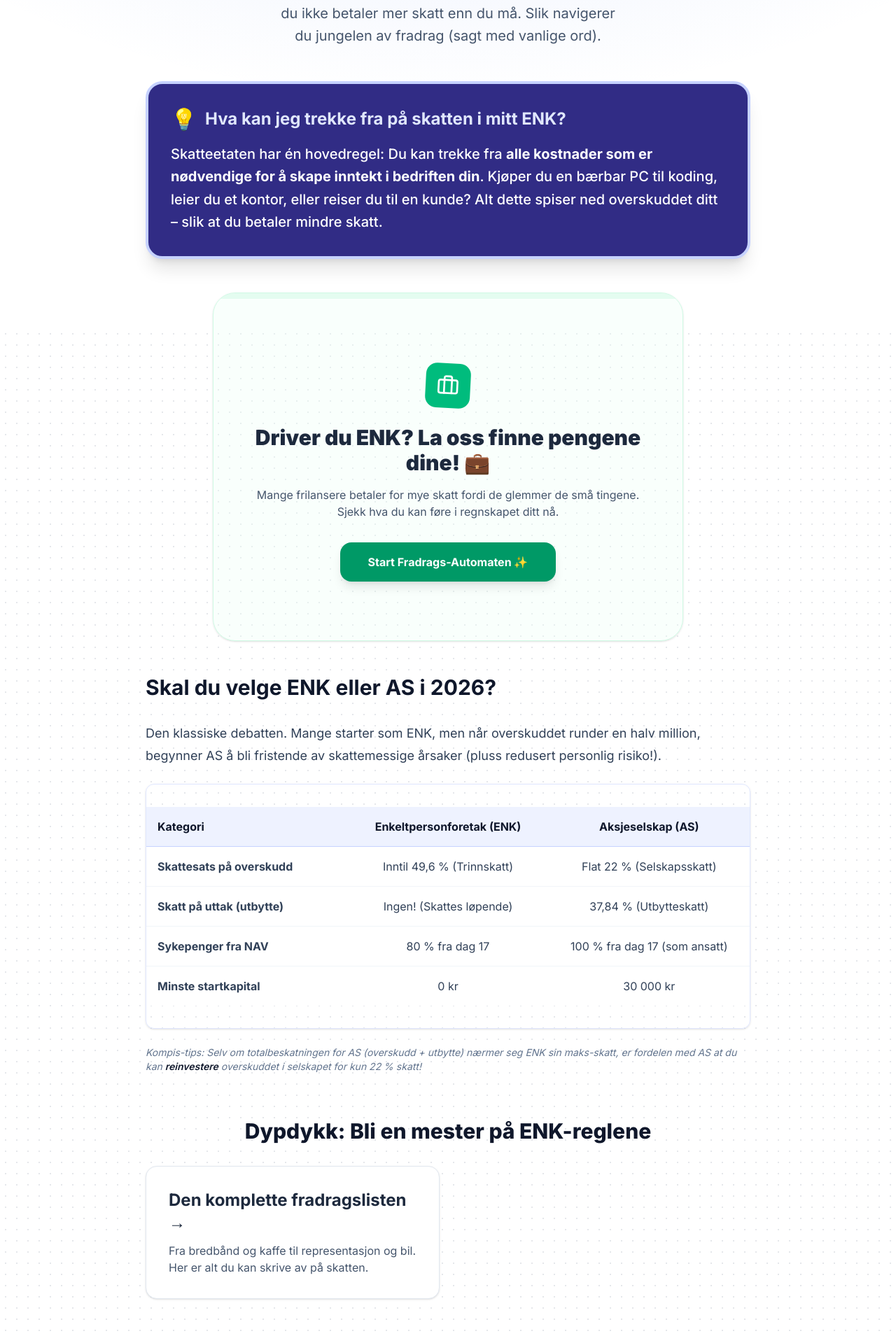
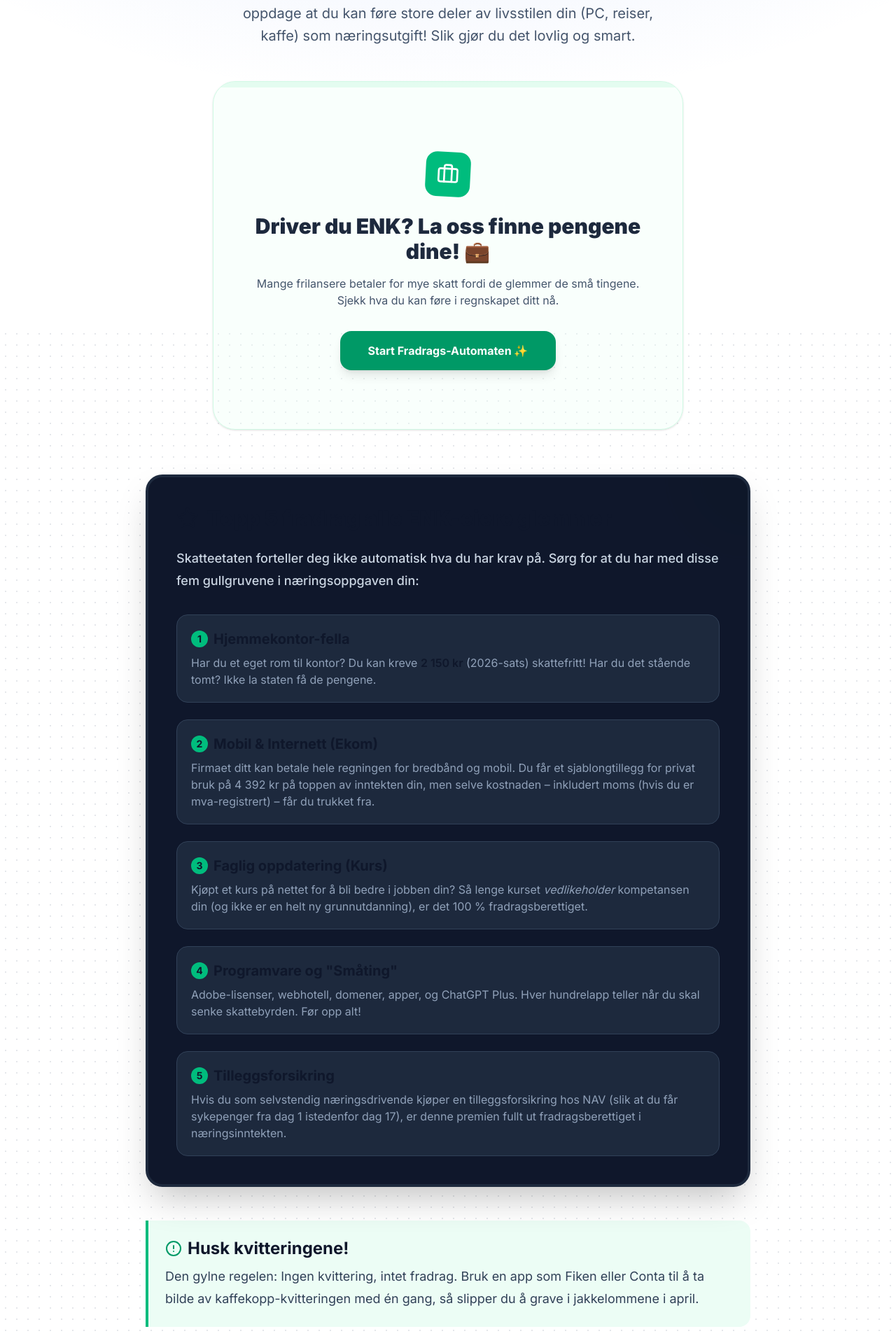
Before and after one commit to Svenn0x/Smartskatt-Antigravity, a Next.js app: page /frilans in a window 1280 px wide. Shown: the part 331-2240 px from the top of the page at 70% size. Built offline with nearby package versions, Linux system fonts and the light colour scheme.

Commit message:
feat: complete freelance hub with deduction wizard

```diff
--- a/app/frilans/page.tsx
+++ b/app/frilans/page.tsx
@@ -1,12 +1,12 @@
 import type { Metadata } from 'next';
 import Link from 'next/link';
-import { ArrowRight, CheckCircle2 } from 'lucide-react';
+import { ArrowRight, Info, CheckCircle2, Star, AlertCircle } from 'lucide-react';
 import EnkDeduction from '@/components/EnkDeduction';
 import Script from 'next/script';
 
 export const metadata: Metadata = {
-  title: 'Frilans og ENK: Fradrag og skatt i 2026',
-  description: 'Slik maksimerer du fradragene for enkeltpersonforetak (ENK). Finn skjulte penger til hjemmekontor, utstyr og bil.',
+  title: 'Frilans-guiden: Maksimalt utbytte av ditt ENK i 2026 🚀',
+  description: 'Skatt er ikke kjipt hvis du vet hva du kan trekke fra! Her er topp 5 fradrag for Enkeltpersonforetak og vår interaktive fradrags-automat.',
   alternates: {
     canonical: 'https://smartskatt.no/frilans',
   },
@@ -22,7 +22,15 @@ export default function FrilansPillarPage() {
         name: 'Hva kan jeg trekke fra på skatten i mitt ENK?',
         acceptedAnswer: {
           '@type': 'Answer',
-          text: 'Som innehaver av et ENK kan du trekke fra alle utgifter som er direkte knyttet til inntektens ervervelse. Dette inkluderer blant annet hjemmekontor (2 150 kr standardfradrag i 2026), elektronikk, programvare, yrkesreiser og kurs.'
+          text: 'Som innehaver av et ENK kan du trekke fra alle utgifter som er nødvendige for å skape inntekt i bedriften. Dette inkluderer hjemmekontor, elektronikk, programvare, yrkesreiser, og kurs.'
+        }
+      },
+      {
+        '@type': 'Question',
+        name: 'Hva er standardfradraget for hjemmekontor i 2026?',
+        acceptedAnswer: {
+          '@type': 'Answer',
+          text: 'I 2026 er standardfradraget (sjablongfradraget) for hjemmekontor 2 150 kroner, forutsatt at du har et eksklusivt rom i boligen som kun benyttes til jobb.'
         }
       }
     ]
@@ -37,44 +45,98 @@ export default function FrilansPillarPage() {
       />
 
       <header className="mb-12 text-center">
-        <div className="inline-flex items-center space-x-2 bg-indigo-50 text-indigo-700 px-3 py-1 rounded-full text-sm font-bold mb-4">
+        <div className="inline-flex items-center space-x-2 bg-emerald-50 text-emerald-700 px-3 py-1 rounded-full text-sm font-bold mb-4">
           <span>💼 Frilans & Enkeltpersonforetak</span>
         </div>
         <h1 className="text-4xl md:text-5xl font-extrabold text-slate-900 mb-6 tracking-tight leading-tight text-balance">
-          Skatteguiden for ENK: Få med deg hvert eneste fradrag i 2026
+          Frilans-guiden: Maksimalt utbytte av ditt ENK i 2026 🚀
         </h1>
         <p className="text-xl text-slate-600 max-w-2xl mx-auto leading-relaxed text-balance mb-4">
-          Driver du for deg selv? Gratulerer! Men pass på at du ikke betaler mer skatt enn du må. Slik navigerer du jungelen av fradrag (sagt med vanlige ord).
+          Mange tror at skatt er kjipt. Men vet du hva som er gøy? Å oppdage at du kan føre store deler av livsstilen din (PC, reiser, kaffe) som næringsutgift! Slik gjør du det lovlig og smart.
         </p>
       </header>
 
-      {/* AEO-Snippet: Direct Answer */}
-      <div className="bg-indigo-900 text-white p-8 rounded-3xl mb-12 shadow-xl border-4 border-indigo-200">
-        <h2 className="text-2xl font-bold mt-0 mb-4 text-indigo-100 flex items-center">
-          <span className="text-3xl mr-3">💡</span>
-          Hva kan jeg trekke fra på skatten i mitt ENK?
-        </h2>
-        <p className="text-xl font-medium mb-0 leading-relaxed">
-          Skatteetaten har én hovedregel: Du kan trekke fra <strong>alle kostnader som er nødvendige for å skape inntekt i bedriften din</strong>. Kjøper du en bærbar PC til koding, leier du et kontor, eller reiser du til en kunde? Alt dette spiser ned overskuddet ditt – slik at du betaler mindre skatt.
-        </p>
-      </div>
-
+      {/* Fradrags-Automaten */}
       <EnkDeduction />
 
-      <article className="prose prose-slate prose-lg max-w-none prose-a:text-indigo-600 prose-headings:text-slate-900 mb-16 mt-12">
+      <article className="prose prose-slate prose-lg max-w-none prose-a:text-emerald-600 prose-headings:text-slate-900 mb-16 mt-16">
+
+        {/* AEO: Topp 5 glemte fradrag */}
+        <div className="bg-slate-900 text-white p-8 md:p-10 rounded-3xl shadow-2xl relative overflow-hidden my-12 border-4 border-slate-800">
+          <div className="absolute top-0 right-0 w-32 h-32 bg-emerald-500 rounded-full mix-blend-multiply filter blur-3xl opacity-30 translate-x-1/2 -translate-y-1/2"></div>
+
+          <h2 className="text-3xl font-black mt-0 mb-6 text-emerald-400 flex items-center gap-3">
+            <Star className="w-8 h-8" />
+            Topp 5 fradrag alle ENK-eiere glemmer
+          </h2>
+          <p className="text-slate-300 mb-8 font-medium">Skatteetaten forteller deg ikke automatisk hva du har krav på. Sørg for at du har med disse fem gullgruvene i næringsoppgaven din:</p>
+
+          <div className="space-y-6">
+            <div className="bg-slate-800 p-5 rounded-2xl border border-slate-700">
+              <h3 className="text-xl font-bold text-white mt-0 mb-2 flex items-center gap-2">
+                <span className="bg-emerald-500 text-slate-900 w-6 h-6 rounded-full flex items-center justify-center text-sm">1</span>
+                Hjemmekontor-fella
+              </h3>
+              <p className="text-slate-400 mb-0 text-base">Har du et eget rom til kontor? Du kan kreve <strong>2 150 kr</strong> (2026-sats) skattefritt! Har du det stående tomt? Ikke la staten få de pengene.</p>
+            </div>
+
+            <div className="bg-slate-800 p-5 rounded-2xl border border-slate-700">
+              <h3 className="text-xl font-bold text-white mt-0 mb-2 flex items-center gap-2">
+                <span className="bg-emerald-500 text-slate-900 w-6 h-6 rounded-full flex items-center justify-center text-sm">2</span>
+                Mobil & Internett (Ekom)
+              </h3>
+              <p className="text-slate-400 mb-0 text-base">Firmaet ditt kan betale hele regningen for bredbånd og mobil. Du får et sjablongtillegg for privat bruk på 4 392 kr på toppen av inntekten din, men selve kostnaden – inkludert moms (hvis du er mva-registrert) – får du trukket fra.</p>
+            </div>
+
+            <div className="bg-slate-800 p-5 rounded-2xl border border-slate-700">
+              <h3 className="text-xl font-bold text-white mt-0 mb-2 flex items-center gap-2">
+                <span className="bg-emerald-500 text-slate-900 w-6 h-6 rounded-full flex items-center justify-center text-sm">3</span>
+                Faglig oppdatering (Kurs)
+              </h3>
+              <p className="text-slate-400 mb-0 text-base">Kjøpt et kurs på nettet for å bli bedre i jobben din? Så lenge kurset <em>vedlikeholder</em> kompetansen din (og ikke er en helt ny grunnutdanning), er det 100 % fradragsberettiget.</p>
+            </div>
+
+            <div className="bg-slate-800 p-5 rounded-2xl border border-slate-700">
+              <h3 className="text-xl font-bold text-white mt-0 mb-2 flex items-center gap-2">
+                <span className="bg-emerald-500 text-slate-900 w-6 h-6 rounded-full flex items-center justify-center text-sm">4</span>
+                Programvare og "Småting"
+              </h3>
+              <p className="text-slate-400 mb-0 text-base">Adobe-lisenser, webhotell, domener, apper, og ChatGPT Plus. Hver hundrelapp teller når du skal senke skattebyrden. Før opp alt!</p>
+            </div>
+
+            <div className="bg-slate-800 p-5 rounded-2xl border border-slate-700">
+              <h3 className="text-xl font-bold text-white mt-0 mb-2 flex items-center gap-2">
+                <span className="bg-emerald-500 text-slate-900 w-6 h-6 rounded-full flex items-center justify-center text-sm">5</span>
+                Tilleggsforsikring
+              </h3>
+              <p className="text-slate-400 mb-0 text-base">Hvis du som selvstendig næringsdrivende kjøper en tilleggsforsikring hos NAV (slik at du får sykepenger fra dag 1 istedenfor dag 17), er denne premien fullt ut fradragsberettiget i næringsinntekten.</p>
+            </div>
+          </div>
+        </div>
+
+        <div className="bg-emerald-50 border-l-4 border-emerald-500 p-6 rounded-r-2xl my-10">
+          <h2 className="text-2xl font-bold mt-0 mb-2 flex items-center gap-2">
+            <AlertCircle className="w-6 h-6 text-emerald-600" />
+            Husk kvitteringene!
+          </h2>
+          <p className="mb-0 text-slate-700">
+            Den gylne regelen: Ingen kvittering, intet fradrag. Bruk en app som Fiken eller Conta til å ta bilde av kaffekopp-kvitteringen med én gang, så slipper du å grave i jakkelommene i april.
+          </p>
+        </div>
+
         <h2 className="text-3xl font-bold">Skal du velge ENK eller AS i 2026?</h2>
         <p>
           Den klassiske debatten. Mange starter som ENK, men når overskuddet runder en halv million, begynner AS å bli fristende av skattemessige årsaker (pluss redusert personlig risiko!).
         </p>
 
         {/* Comparison Table ENK vs AS */}
-        <div className="overflow-x-auto mt-6 mb-6 rounded-xl border border-indigo-100 shadow-sm">
+        <div className="overflow-x-auto mt-6 mb-6 rounded-xl border border-emerald-100 shadow-sm">
           <table className="w-full text-left bg-white border-collapse">
             <thead>
-              <tr className="bg-indigo-50 text-indigo-900">
-                <th className="p-4 font-bold border-b border-indigo-200">Kategori</th>
-                <th className="p-4 font-bold border-b border-indigo-200 text-center w-1/3">Enkeltpersonforetak (ENK)</th>
-                <th className="p-4 font-bold border-b border-indigo-200 text-center w-1/3">Aksjeselskap (AS)</th>
+              <tr className="bg-emerald-50 text-emerald-900">
+                <th className="p-4 font-bold border-b border-emerald-200">Kategori</th>
+                <th className="p-4 font-bold border-b border-emerald-200 text-center w-1/3">Enkeltpersonforetak (ENK)</th>
+                <th className="p-4 font-bold border-b border-emerald-200 text-center w-1/3">Aksjeselskap (AS)</th>
               </tr>
             </thead>
             <tbody className="text-slate-700 text-sm md:text-base">
@@ -102,19 +164,15 @@ export default function FrilansPillarPage() {
           </table>
         </div>
 
-        <p className="text-sm text-slate-500 italic mt-2 mb-8">
-          Kompis-tips: Selv om totalbeskatningen for AS (overskudd + utbytte) nærmer seg ENK sin maks-skatt, er fordelen med AS at du kan <strong>reinvestere</strong> overskuddet i selskapet for kun 22 % skatt!
-        </p>
-
       </article>
 
       {/* Dypdykk / Silos */}
       <h2 className="text-3xl font-extrabold text-slate-900 mb-8 text-center">
-        Dypdykk: Bli en mester på ENK-reglene
+        Dypdykk: Bli en mester på reglene
       </h2>
       <div className="grid grid-cols-1 md:grid-cols-2 gap-6">
         <Link href="/frilans/fradrag-sjekkliste" className="group bg-white p-8 rounded-2xl border border-slate-200 shadow-sm hover:shadow-xl hover:-translate-y-1 transition-all block">
-          <h3 className="text-2xl font-bold text-slate-800 mb-3 group-hover:text-indigo-600 transition-colors">
+          <h3 className="text-2xl font-bold text-slate-800 mb-3 group-hover:text-emerald-600 transition-colors">
             Den komplette fradragslisten →
           </h3>
           <p className="text-slate-600">
```
